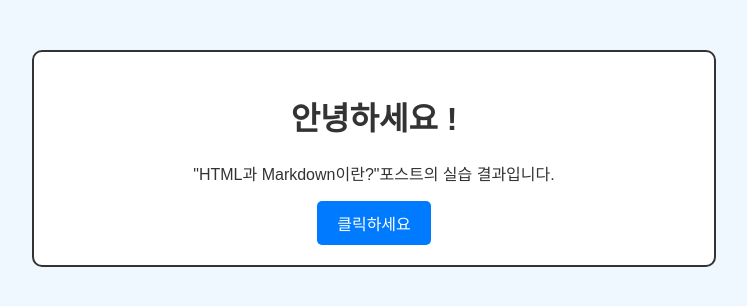
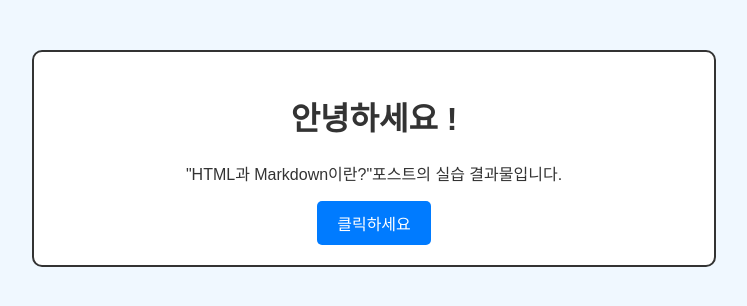
Before and after one commit to cheolhun00/practice, a plain HTML site: page index.html in a window 1280 px wide. Shown: the whole page, without its empty margins (266-1013 px from the left). Drawn offline with Linux system fonts and the light colour scheme.

Commit message:
Update index.html

```diff
--- a/index.html
+++ b/index.html
@@ -9,7 +9,7 @@
 <body>
     <div class="container">
         <h1>안녕하세요 !</h1>
-        <p>"HTML과 Markdown이란?"포스트의 실습 결과입니다.</p>
+        <p>"HTML과 Markdown이란?"포스트의 실습 결과물입니다.</p>
         <button class="styled-button">클릭하세요</button>
     </div>
 </body>
```
